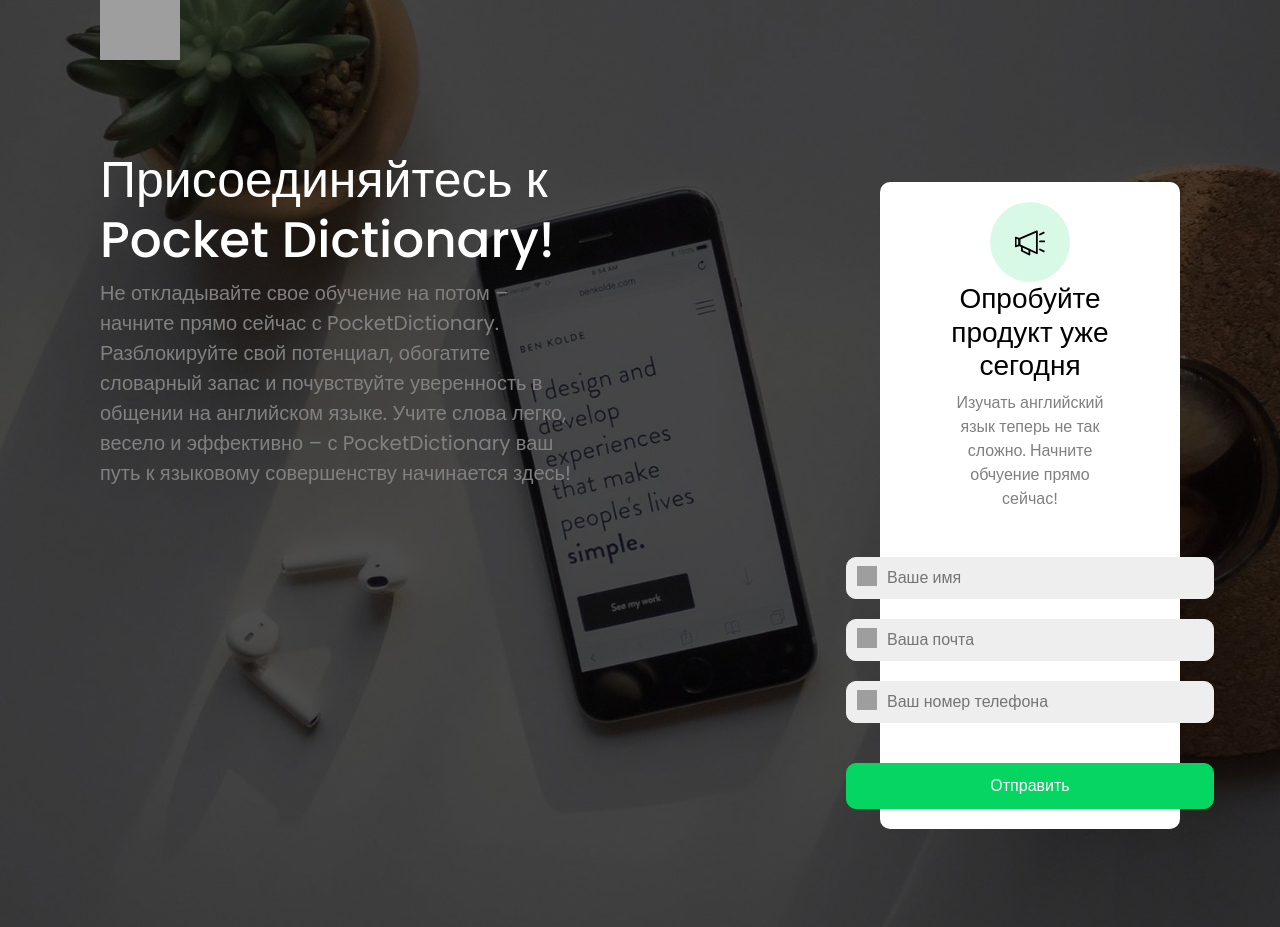
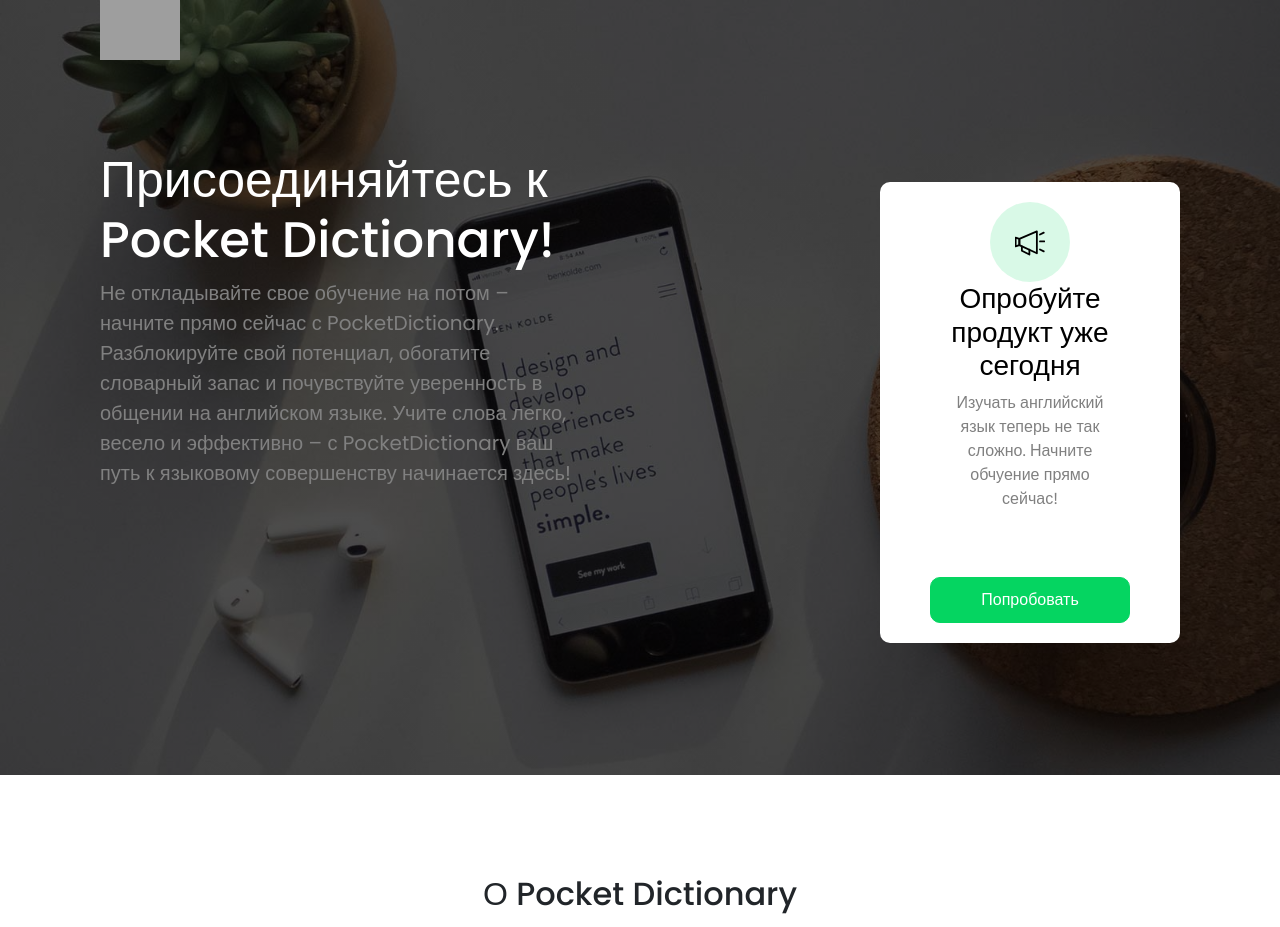
Before and after one commit to harr1er23/react-pocket-dictionary, a React (Create React App) app: page / in a window 1280 px wide. Shown: the top 927 px of the page. Built offline with nearby package versions, Linux system fonts and the light colour scheme; grey boxes are pictures that could not be loaded.

Commit message:
Fix main page

```diff
--- a/src/pages/Home/Home.tsx
+++ b/src/pages/Home/Home.tsx
@@ -6,6 +6,7 @@
 import { ReactComponent as SettingsIco } from "../../assets/ico/homeSettings.svg";
 import { ReactComponent as TelegramIco } from "../../assets/ico/telegram.svg";
 import { ReactComponent as VkIco } from "../../assets/ico/vk.svg";
+import { Link } from 'react-router-dom';
 
 const Home = () => {
     return (
@@ -35,7 +36,7 @@
                             прямо сейчас!
                         </p>
                         <div className="feedback-inputs">
-                            <div className="feedback-input">
+                            {/* <div className="feedback-input">
                                 <img src="../../assets/ico/user.png" alt="Ico" />
                                 <input placeholder="Ваше имя" id="name" type="text" />
                             </div>
@@ -46,8 +47,8 @@
                             <div className="feedback-input">
                                 <img src="../../assets/ico/email.png" alt="Ico" />
                                 <input placeholder="Ваш номер телефона" id="phone" type="text" />
-                            </div>
-                            <button type="button" className="feedback-button">Отправить</button>
+                            </div> */}
+                            <Link to="/auth" className="feedback-button">Попробовать</Link>
                         </div>
                     </form>
                 </div>
```
